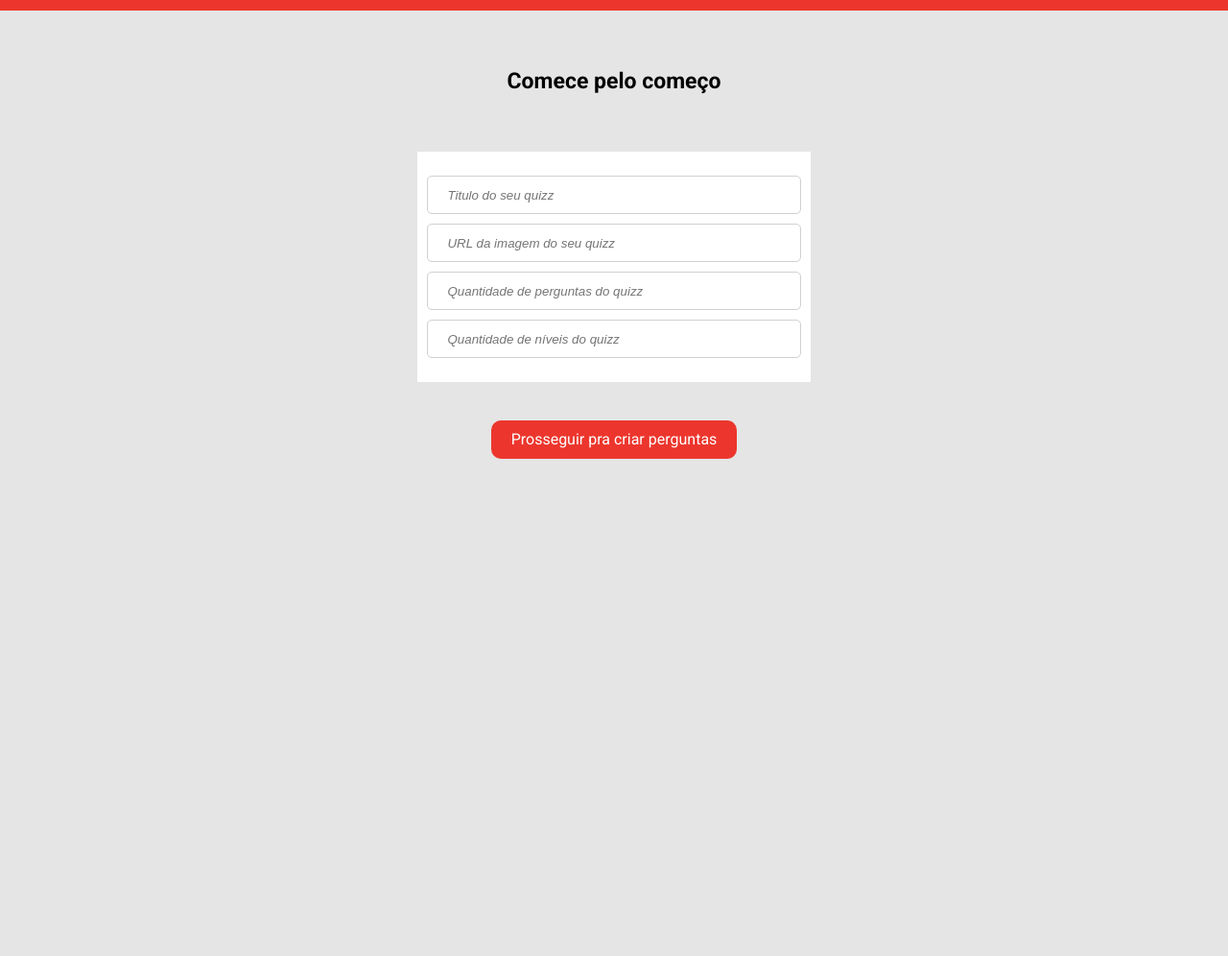
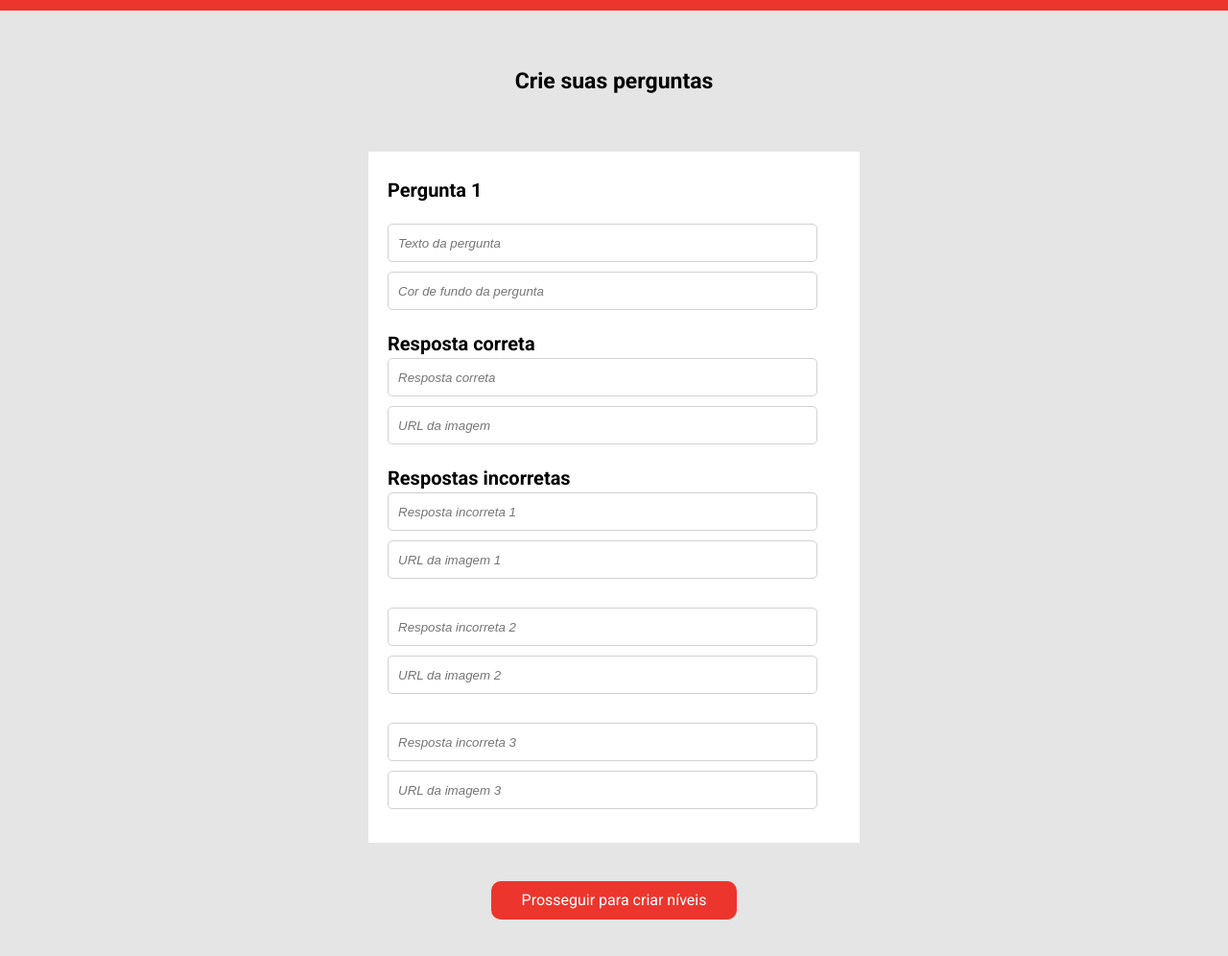
Before and after one commit to gabrielmoraesaraujo/Projeto_06_BuzzQuizz, a plain HTML site: page index.html in a window 1280 px wide. Shown: the part 58-1054 px from the top of the page at 96% size. Before the commit the page ends 800 px from the top, so only its background shows below. Drawn offline with nearby package versions, Linux system fonts and the light colour scheme; no server answers.

Commit message:
Fazendo a tela Desktop 9

```diff
--- a/estilos.css
+++ b/estilos.css
@@ -177,9 +177,12 @@ h4{
     flex-direction: column;
     align-items: center;
     width: 80%;
+
+
+    display: none;
 }
 
-.informacoes-basicas .frase{
+.frase{
     font-size: 23px;
     line-height: 27px;
     font-weight: 700;
@@ -194,17 +197,6 @@ h4{
     padding: 20px 0;
 }
 
-.informacoes-basicas input{
-   width: 95%;
-   height: 40px;
-   margin: 5px 0;
-   border: 1px solid #D1D1D1;
-   border-radius: 5px;
-   padding: 0 20px;
-   font-weight: 400;
-   font-style: italic;
-}
-
 .button-form{
     margin: 40px 0;
     width: 25%;
@@ -214,12 +206,79 @@ h4{
     align-items: center;
     justify-content: center;
     font-weight: 400;
+    text-align: center;
     color: white;
     border-radius: 10px;
 }
 .button-form:hover{
     background-color: #c2251d;
 }
+
+.desktop-9{
+    display: flex;
+    flex-direction: column;
+    align-items: center;
+    width: 40%;
+}
+
+.pergunta{
+    background-color: #FFFFFF;
+    width: 100%;
+    padding: 20px 20px;
+}
+
+.numero-pergunta{
+    font-size: 20px;
+    font-weight: 700;
+    margin: 10px 0;
+}
+
+
+.pergunta form{
+    display: flex;
+    flex-direction: column;
+}
+
+.pergunta label{
+    font-size: 20px;
+    font-weight: 700;
+    margin: 10px 0;
+}
+
+.mini-container{
+    margin: 10px 0;
+}
+
+.button-perguntas{
+    margin: 40px 0;
+    width: 50%;
+    height: 40px;
+    background-color: #ec362d;
+    display: flex;
+    align-items: center;
+    justify-content: center;
+    font-weight: 400;
+    text-align: center;
+    color: white;
+    border-radius: 10px;
+}
+
+.button-perguntas:hover{
+    background-color: #c2251d;
+    cursor: pointer;
+}
+
+input{
+
+    width: 95%;
+    height: 40px;
+    margin: 5px auto;
+    border: 1px solid #D1D1D1;
+    border-radius: 5px;
+    padding: 0 10px;
+    font-weight: 400;
+    font-style: italic;
+ }
 
 @media(max-width: 400px){
     .corpo{
--- a/index.html
+++ b/index.html
@@ -69,6 +69,39 @@
                 </form>
                 <div class="button-form">Prosseguir pra criar perguntas</div>
             </div>
+            <div class="desktop-9">
+                <div class="frase">Crie suas perguntas</div>
+                <div class="pergunta">
+                    <div class="numero-pergunta">Pergunta 1</div>
+                    <form action="">
+                        <!-- Texto e cor da pergunta -->
+                        <div class="mini-container">
+                            <input type="text" placeholder="Texto da pergunta">
+                            <input type="text" placeholder="Cor de fundo da pergunta">
+                        </div>
+                        <div class="mini-container">
+                            <label for="">Resposta correta</label>
+                            <input type="text" placeholder="Resposta correta">
+                            <input type="url" placeholder="URL da imagem">
+                        </div>
+                        <div class="mini-container">
+                            <label for="">Respostas incorretas</label>
+                            <input type="text" placeholder="Resposta incorreta 1">
+                            <input type="text" placeholder="URL da imagem 1">
+                        </div>
+                        <div class="mini-container">
+                            <input type="text" placeholder="Resposta incorreta 2">
+                            <input type="text" placeholder="URL da imagem 2">
+                        </div>
+                        <div class="mini-container">
+                            <input type="text" placeholder="Resposta incorreta 3">
+                            <input type="text" placeholder="URL da imagem 3">
+                        </div>
+                    </form>
+
+                </div>
+                <div class="button-perguntas" onclick="">Prosseguir para criar níveis</div>
+            </div>
 
         </div>
 
```
